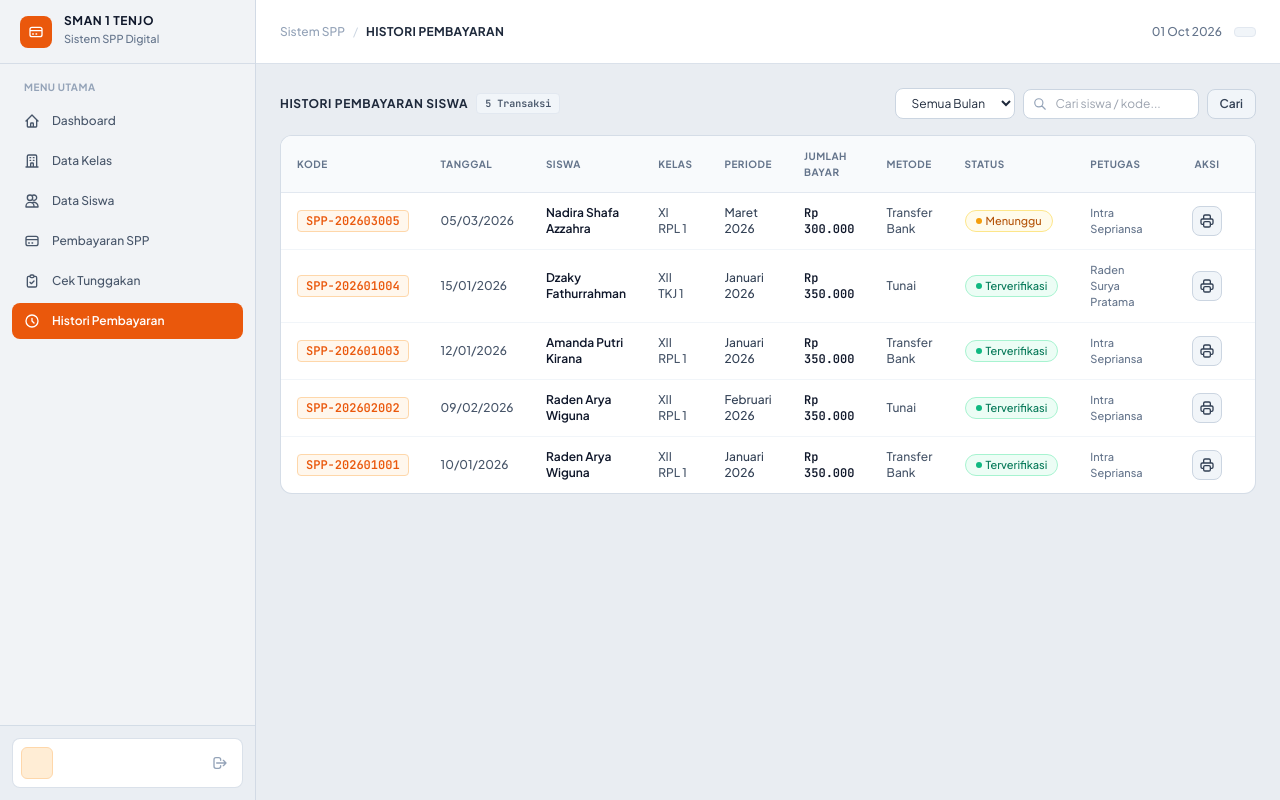
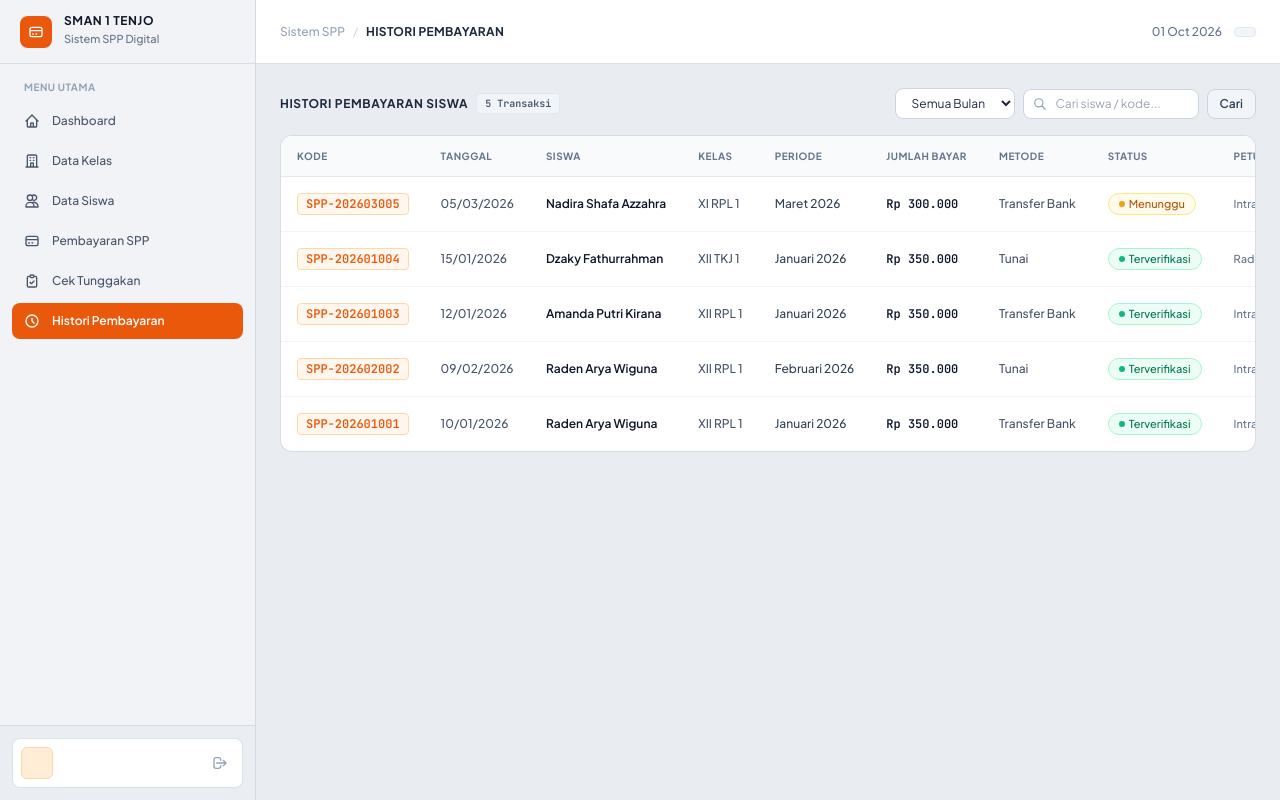
Before and after one commit to Intra-Sepriansa/spp-sman1tenjo, a PHP site: page /index.php?page=detail_pembayaran in a window 1280 px wide. Run offline with PHP 8.4, Linux system fonts and the light colour scheme; the visitor is signed in with stand-in values (Sample User, id 1); data comes from the database, SQL or seed files in the repository; data that the repository does not hold is empty.

Commit message:
style: pastikan nama kelas (XI DKV 1) dan seluruh kolom tabel selalu 1 baris tanpa wrapping

```diff
--- a/views/cek_pembayaran.php
+++ b/views/cek_pembayaran.php
@@ -97,7 +97,7 @@ require_once __DIR__ . '/layouts/header.php';
                         </div>
                         <div>
                             <span class="text-slate-500">Kelas:</span>
-                            <span class="font-medium text-slate-800 ml-1"><?= htmlspecialchars($siswaDitemukan['nama_kelas']) ?> (<?= htmlspecialchars($siswaDitemukan['kompetensi_keahlian']) ?>)</span>
+                            <span class="font-semibold text-slate-800 ml-1 whitespace-nowrap"><?= htmlspecialchars($siswaDitemukan['nama_kelas']) ?></span> <span class="text-slate-500">(<?= htmlspecialchars($siswaDitemukan['kompetensi_keahlian']) ?>)</span>
                         </div>
                         <div>
                             <span class="text-slate-500">Tarif SPP:</span>
--- a/views/dashboard.php
+++ b/views/dashboard.php
@@ -107,7 +107,7 @@ require_once __DIR__ . '/layouts/header.php';
                             <span class="font-mono font-semibold text-xs text-orange-600 bg-orange-50 px-2 py-0.5 rounded border border-orange-200 whitespace-nowrap inline-block"><?= htmlspecialchars($trx['kode_transaksi']) ?></span>
                         </td>
                         <td class="px-4 py-3 font-semibold text-slate-900"><?= htmlspecialchars($trx['nama_siswa']) ?></td>
-                        <td class="px-4 py-3 text-slate-600 font-medium"><?= htmlspecialchars($trx['nama_kelas']) ?></td>
+                        <td class="px-4 py-3 text-slate-600 font-medium whitespace-nowrap"><?= htmlspecialchars($trx['nama_kelas']) ?></td>
                         <td class="px-4 py-3 font-medium text-slate-700"><?= htmlspecialchars($trx['bulan_dibayar']) ?> <?= htmlspecialchars($trx['tahun_dibayar']) ?></td>
                         <td class="px-4 py-3 font-bold font-mono text-slate-900"><?= formatRupiah($trx['jumlah_bayar']) ?></td>
                         <td class="px-4 py-3">
--- a/views/detail_pembayaran.php
+++ b/views/detail_pembayaran.php
@@ -55,18 +55,18 @@ $daftarBulan = ['Januari', 'Februari', 'Maret', 'April', 'Mei', 'Juni', 'Juli',
 <!-- 2. Tabel Histori Seluruh Transaksi Pembayaran (no-print) -->
 <div class="bg-white rounded-xl shadow-xs border border-slate-300/80 overflow-hidden no-print">
     <div class="overflow-x-auto">
-        <table class="w-full text-left border-collapse text-xs">
+        <table class="w-full text-left border-collapse text-xs whitespace-nowrap">
             <thead>
                 <tr class="bg-slate-50 border-b border-slate-200 text-slate-500 font-semibold uppercase text-[10px] tracking-wider">
                     <th class="px-4 py-3 whitespace-nowrap">Kode</th>
-                    <th class="px-4 py-3">Tanggal</th>
-                    <th class="px-4 py-3">Siswa</th>
-                    <th class="px-4 py-3">Kelas</th>
-                    <th class="px-4 py-3">Periode</th>
-                    <th class="px-4 py-3">Jumlah Bayar</th>
-                    <th class="px-4 py-3">Metode</th>
-                    <th class="px-4 py-3">Status</th>
-                    <th class="px-4 py-3">Petugas</th>
+                    <th class="px-4 py-3 whitespace-nowrap">Tanggal</th>
+                    <th class="px-4 py-3 whitespace-nowrap">Siswa</th>
+                    <th class="px-4 py-3 whitespace-nowrap">Kelas</th>
+                    <th class="px-4 py-3 whitespace-nowrap">Periode</th>
+                    <th class="px-4 py-3 whitespace-nowrap">Jumlah Bayar</th>
+                    <th class="px-4 py-3 whitespace-nowrap">Metode</th>
+                    <th class="px-4 py-3 whitespace-nowrap">Status</th>
+                    <th class="px-4 py-3 whitespace-nowrap">Petugas</th>
                     <th class="px-4 py-3 text-center whitespace-nowrap w-24">Aksi</th>
                 </tr>
             </thead>
@@ -81,12 +81,12 @@ $daftarBulan = ['Januari', 'Februari', 'Maret', 'April', 'Mei', 'Juni', 'Juli',
                         <td class="px-4 py-3 whitespace-nowrap">
                             <span class="font-mono font-semibold text-xs text-orange-600 bg-orange-50 px-2 py-0.5 rounded border border-orange-200 whitespace-nowrap inline-block"><?= htmlspecialchars($p['kode_transaksi']) ?></span>
                         </td>
-                        <td class="px-4 py-3 text-slate-600 font-medium"><?= date('d/m/Y', strtotime($p['tgl_bayar'])) ?></td>
-                        <td class="px-4 py-3 font-semibold text-slate-900"><?= htmlspecialchars($p['nama_siswa']) ?></td>
-                        <td class="px-4 py-3 text-slate-600 font-medium"><?= htmlspecialchars($p['nama_kelas']) ?></td>
-                        <td class="px-4 py-3 font-medium text-slate-700"><?= htmlspecialchars($p['bulan_dibayar']) ?> <?= htmlspecialchars($p['tahun_dibayar']) ?></td>
-                        <td class="px-4 py-3 font-bold font-mono text-slate-900"><?= formatRupiah($p['jumlah_bayar']) ?></td>
-                        <td class="px-4 py-3 text-slate-600 font-medium"><?= htmlspecialchars($p['metode_pembayaran']) ?></td>
+                        <td class="px-4 py-3 text-slate-600 font-medium whitespace-nowrap"><?= date('d/m/Y', strtotime($p['tgl_bayar'])) ?></td>
+                        <td class="px-4 py-3 font-semibold text-slate-900 whitespace-nowrap"><?= htmlspecialchars($p['nama_siswa']) ?></td>
+                        <td class="px-4 py-3 text-slate-600 font-medium whitespace-nowrap"><?= htmlspecialchars($p['nama_kelas']) ?></td>
+                        <td class="px-4 py-3 font-medium text-slate-700 whitespace-nowrap"><?= htmlspecialchars($p['bulan_dibayar']) ?> <?= htmlspecialchars($p['tahun_dibayar']) ?></td>
+                        <td class="px-4 py-3 font-bold font-mono text-slate-900 whitespace-nowrap"><?= formatRupiah($p['jumlah_bayar']) ?></td>
+                        <td class="px-4 py-3 text-slate-600 font-medium whitespace-nowrap"><?= htmlspecialchars($p['metode_pembayaran']) ?></td>
                         <td class="px-4 py-3">
                             <?php if ($p['status_verifikasi'] === 'Terverifikasi'): ?>
                                 <span class="inline-flex items-center gap-1 px-2.5 py-0.5 rounded-full text-[11px] font-medium bg-emerald-50 text-emerald-700 border border-emerald-200">
--- a/views/kelas.php
+++ b/views/kelas.php
@@ -46,7 +46,7 @@ require_once __DIR__ . '/layouts/header.php';
                 <?php $no = 1; foreach ($daftarKelas as $k): ?>
                 <tr class="hover:bg-slate-50/70 transition-colors">
                     <td class="px-4 py-3 text-center text-slate-400 font-mono text-[11px]"><?= $no++ ?></td>
-                    <td class="px-4 py-3 font-semibold text-slate-900"><?= htmlspecialchars($k['nama_kelas']) ?></td>
+                    <td class="px-4 py-3 font-semibold text-slate-900 whitespace-nowrap"><?= htmlspecialchars($k['nama_kelas']) ?></td>
                     <td class="px-4 py-3 text-slate-600 font-medium"><?= htmlspecialchars($k['kompetensi_keahlian']) ?></td>
                     <td class="px-4 py-3 text-center">
                         <div class="flex items-center justify-center space-x-1.5">
--- a/views/siswa.php
+++ b/views/siswa.php
@@ -75,8 +75,8 @@ require_once __DIR__ . '/layouts/header.php';
                             <span class="text-[10px] text-slate-400 block mt-0.5 font-mono">NIS: <?= htmlspecialchars($s['nis']) ?></span>
                         </td>
                         <td class="px-4 py-3 font-semibold text-slate-900"><?= htmlspecialchars($s['nama']) ?></td>
-                        <td class="px-4 py-3">
-                            <span class="px-2 py-0.5 rounded bg-slate-100 font-semibold text-slate-700 text-[11px] border border-slate-200"><?= htmlspecialchars($s['nama_kelas']) ?></span>
+                        <td class="px-4 py-3 whitespace-nowrap">
+                            <span class="px-2 py-0.5 rounded bg-slate-100 font-semibold text-slate-700 text-[11px] border border-slate-200 whitespace-nowrap"><?= htmlspecialchars($s['nama_kelas']) ?></span>
                         </td>
                         <td class="px-4 py-3 text-slate-600 font-mono text-[11px]"><?= htmlspecialchars($s['no_telp']) ?></td>
                         <td class="px-4 py-3 text-slate-500 max-w-xs truncate"><?= htmlspecialchars($s['alamat']) ?></td>
```
